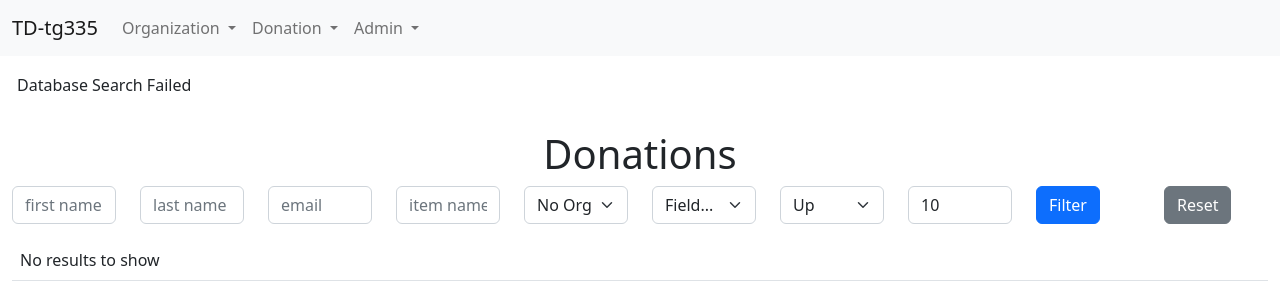
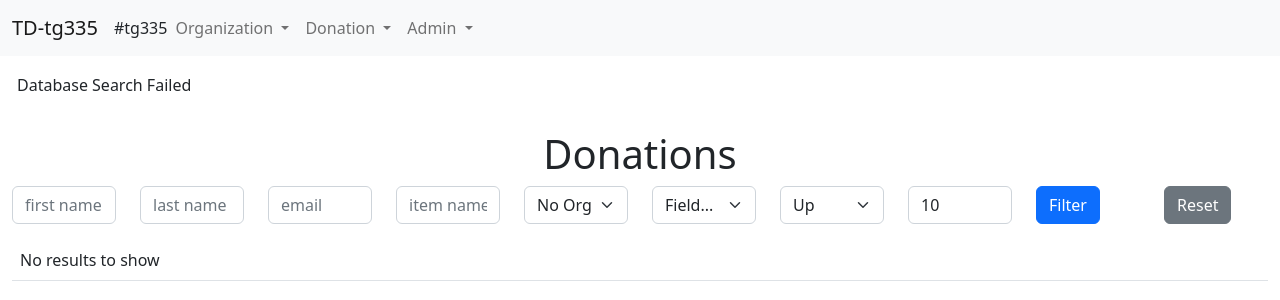
Before and after one commit to TarunGolyalla/tg335-is601-007, a Flask app: page /donations/search in a window 1280 px wide. Shown: the top 300 px of the page. Run offline with Flask 3, Linux system fonts and the light colour scheme.

Commit message:
Code changes

```diff
--- a/templates/nav.html
+++ b/templates/nav.html
@@ -8,6 +8,7 @@
             aria-label="Toggle navigation">
             <span class="navbar-toggler-icon"></span>
         </button>
+        #tg335
         {# TODO fill in the relevant hrefs using url_for() #}
         <!-- delete replace hrefs with #todo -->
         <div class="collapse navbar-collapse" id="navbarSupportedContent">
```
